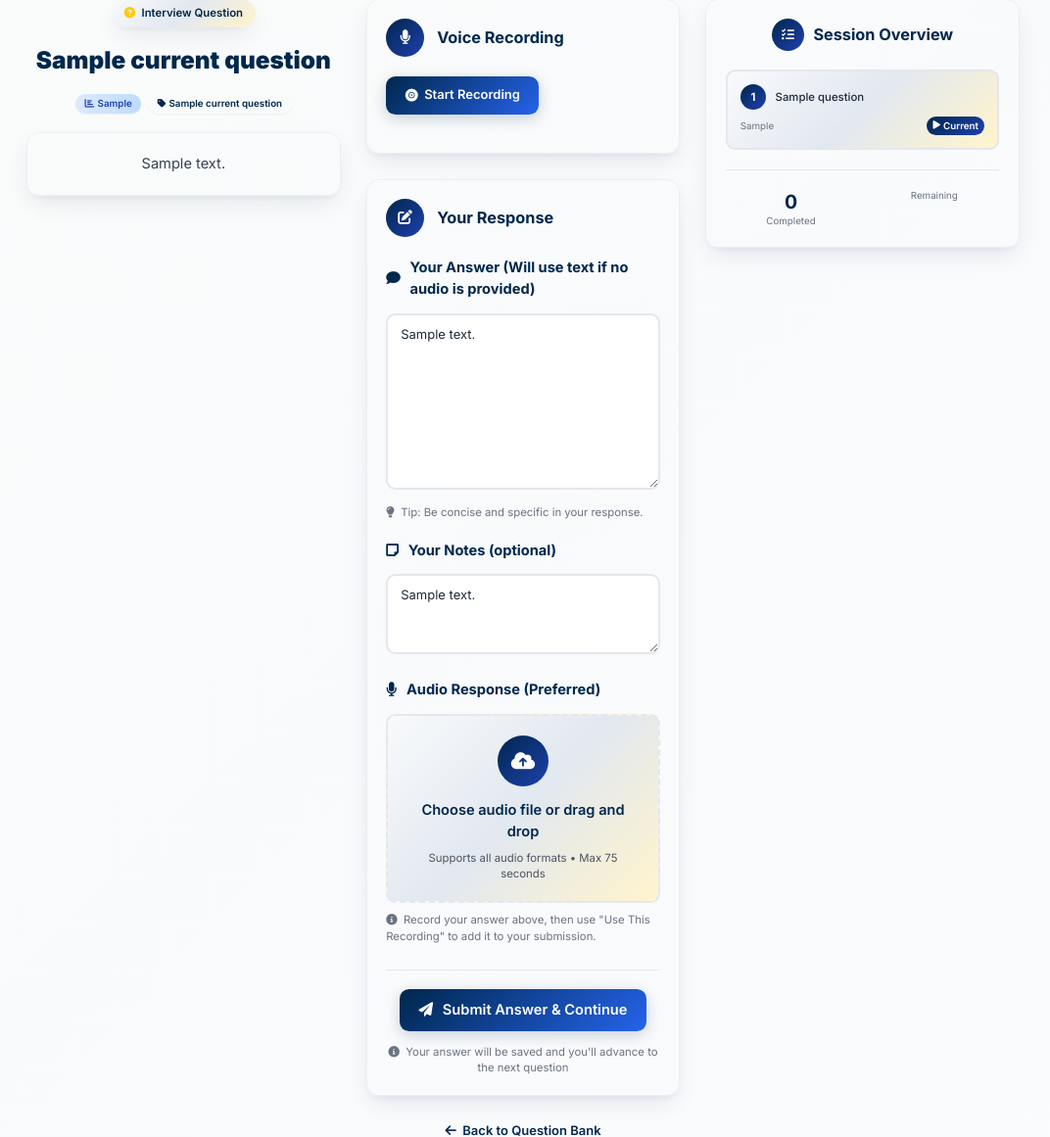
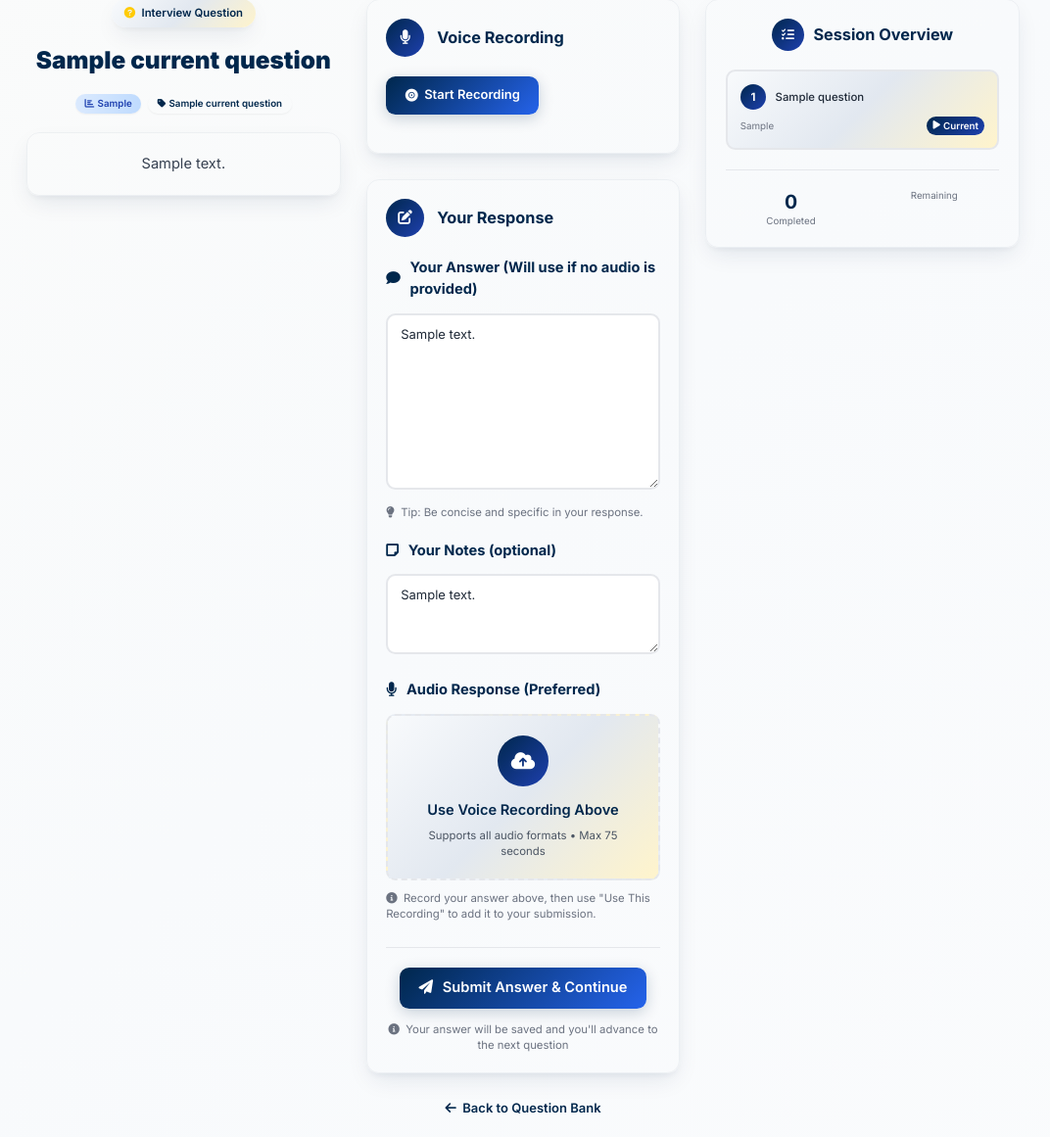
Before and after one commit to LBJANU/ClubAssist, a Django app: template templates/interviews/practice_session.html in a window 1280 px wide. Shown: the part 401-1562 px from the top of the page at 98% size, without its empty margins (106-1178 px from the left). Run offline with Django 5.2, Linux system fonts and the light colour scheme; tables that the repository leaves empty hold one stand-in row (values such as "Sample post"); the template is opened without the code that fills it: values that come from a table or form of the project are taken from there, most other values are stand-ins (such as "Sample title", 1, 10 or a date in 2020); data that the repository does not hold is empty; some libraries are stand-ins or nearby versions.

Commit message:
final changes going up

```diff
--- a/interviews/views.py
+++ b/interviews/views.py
@@ -306,8 +306,10 @@
 
         try:
             fb = feedback(question.question_text, user_answer, club_category_input, speech_metrics, question.case_context)
+            messages.success(request, 'Feedback Successfully generated! Scroll down to see it.')
         except Exception as e:
             fb = f"Error generating feedback: {str(e)}"
+            messages.error(request, 'Error generating feedback. Please try again.')
 
         question_progress.user_answer = user_answer
         question_progress.completed = True
--- a/templates/clubs/club_list.html
+++ b/templates/clubs/club_list.html
@@ -16,7 +16,7 @@
             Discover University Clubs
         </h1>
         <p class="text-xl text-gray-600 max-w-2xl mx-auto">
-            Find your perfect club match and start practicing for interviews. Liked clubs will appear in your profile to begin your prep journey.
+            Liked clubs will appear in your profile to begin your prep journey. Find your perfect club match and start practicing for interviews.
         </p>
     </div>
 
--- a/templates/interviews/practice_session.html
+++ b/templates/interviews/practice_session.html
@@ -107,10 +107,7 @@
                             <audio id="recordedAudio" controls class="w-full mb-4">
                                 Your browser does not support the audio element.
                             </audio>
-                            <div class="flex justify-center space-x-3">
-                                <button id="downloadAudio" class="bg-green-500 text-white px-4 py-2 rounded-lg text-sm hover:bg-green-600 transition-colors inline-flex items-center">
-                                    <i class="fas fa-download mr-2"></i>Download Audio
-                                </button>
+                            <div class="flex justify-center">
                                 <button id="useRecording" class="btn-michigan text-sm px-4 py-2 inline-flex items-center">
                                     <i class="fas fa-check mr-2"></i>Use This Recording
                                 </button>
@@ -140,7 +137,7 @@
                         <!-- Answer Textarea -->
                         <div>
                             <label for="user_answer" class="flex items-center text-lg font-bold text-michigan-blue mb-4">
-                                <i class="fas fa-comment mr-3"></i>Your Answer (Will use text if no audio is provided)
+                                <i class="fas fa-comment mr-3"></i>Your Answer (Will use if no audio is provided)
                             </label>
                             <textarea name="user_answer" id="user_answer" rows="8"
                                 class="form-input w-full bg-white/80 text-gray-800 placeholder-gray-500"
@@ -173,7 +170,7 @@
                                         <div class="w-16 h-16 bg-michigan-gradient rounded-full flex items-center justify-center mx-auto mb-4">
                                             <i class="fas fa-cloud-upload-alt text-white text-2xl"></i>
                                         </div>
-                                        <span id="file-upload-text" class="text-lg font-semibold text-michigan-blue">Choose audio file or drag and drop</span>
+                                        <span id="file-upload-text" class="text-lg font-semibold text-michigan-blue">Use Voice Recording Above</span>
                                         <p class="text-sm text-gray-600 mt-2">Supports all audio formats • Max 75 seconds</p>
                                     </div>
                                 </div>
@@ -466,7 +463,6 @@
 // Event listeners
 document.getElementById('startRecording').addEventListener('click', startRecording);
 document.getElementById('stopRecording').addEventListener('click', stopRecording);
-document.getElementById('downloadAudio').addEventListener('click', downloadAudio);
 document.getElementById('useRecording').addEventListener('click', useRecording);
 
 let loadingMessages = [
```
Also changed, not shown: templates/interviews/practice.html (+3 -7 lines).
